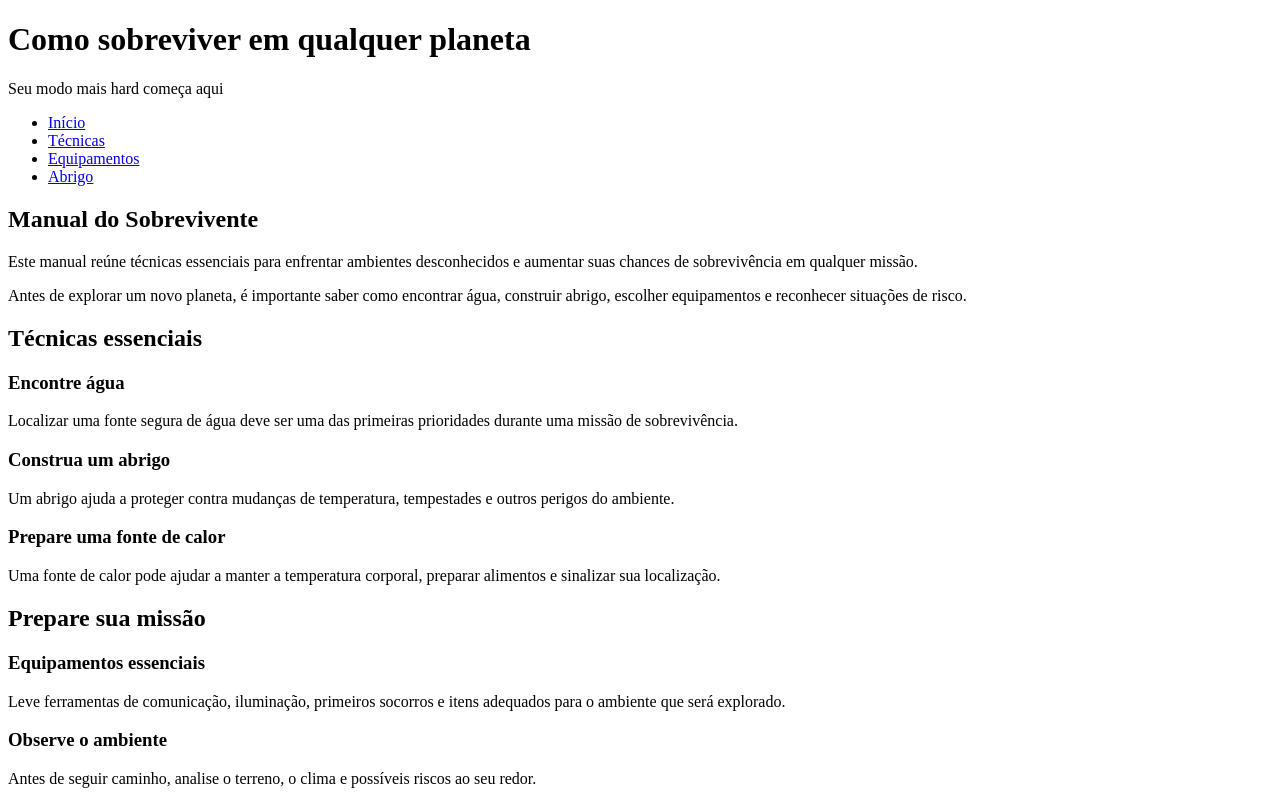
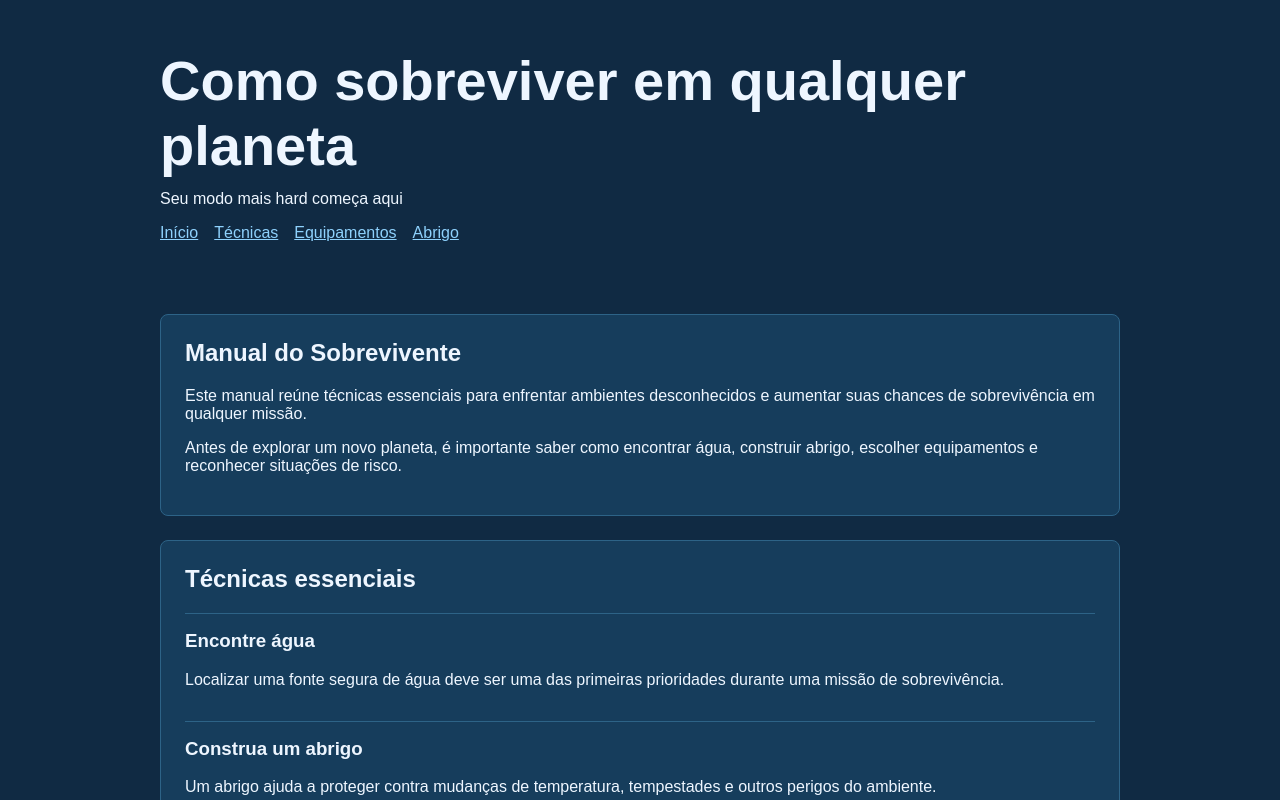
Before and after one commit to mariavitoriabenaglia/projeto-sobrevivencia, a React (Vite) app: page / in a window 1280 px wide. Shown: the top 800 px of the page. Built offline with nearby package versions, Linux system fonts and the light colour scheme.

Commit message:
adiciona estilos

```diff
--- /dev/null
+++ b/src/index.css
@@ -0,0 +1,67 @@
+:root {
+  font-family: Arial, sans-serif;
+  color: #eef6ff;
+  background: #102a43;
+}
+
+* {
+  box-sizing: border-box;
+}
+
+body {
+  margin: 0;
+  background: #102a43;
+}
+
+header,
+main,
+footer {
+  width: min(100% - 2rem, 960px);
+  margin: 0 auto;
+}
+
+header {
+  padding: 3rem 0 2rem;
+}
+
+h1,
+h2,
+h3,
+p {
+  margin-top: 0;
+}
+
+h1 {
+  margin-bottom: 0.75rem;
+  font-size: clamp(2rem, 5vw, 3.5rem);
+}
+
+nav ul {
+  display: flex;
+  flex-wrap: wrap;
+  gap: 1rem;
+  padding: 0;
+  list-style: none;
+}
+
+a {
+  color: #8ed1fc;
+}
+
+section {
+  margin: 1.5rem 0;
+  padding: 1.5rem;
+  background: #163d5c;
+  border: 1px solid #2d6387;
+  border-radius: 8px;
+}
+
+article {
+  padding: 1rem 0;
+  border-top: 1px solid #2d6387;
+}
+
+footer {
+  padding: 2rem 0;
+  color: #b8d4e8;
+}
--- a/src/main.jsx
+++ b/src/main.jsx
@@ -1,6 +1,7 @@
 import { StrictMode } from 'react'
 import { createRoot } from 'react-dom/client'
 import App from './App.jsx'
+import './index.css'
 
 createRoot(document.getElementById('root')).render(
   <StrictMode>
```
